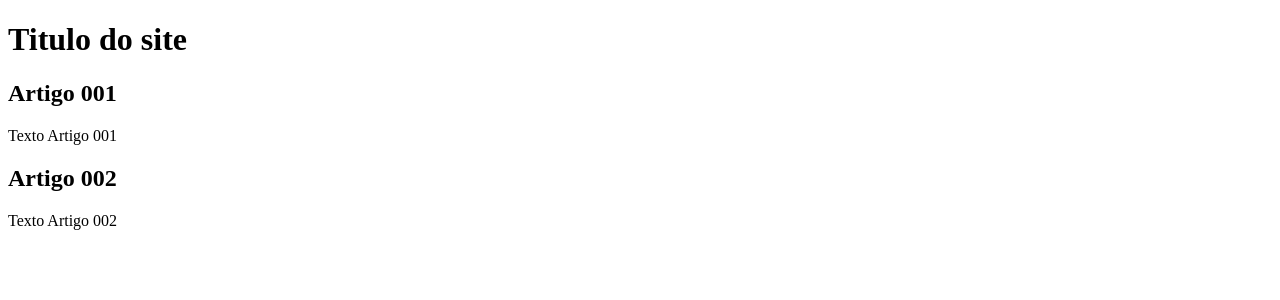
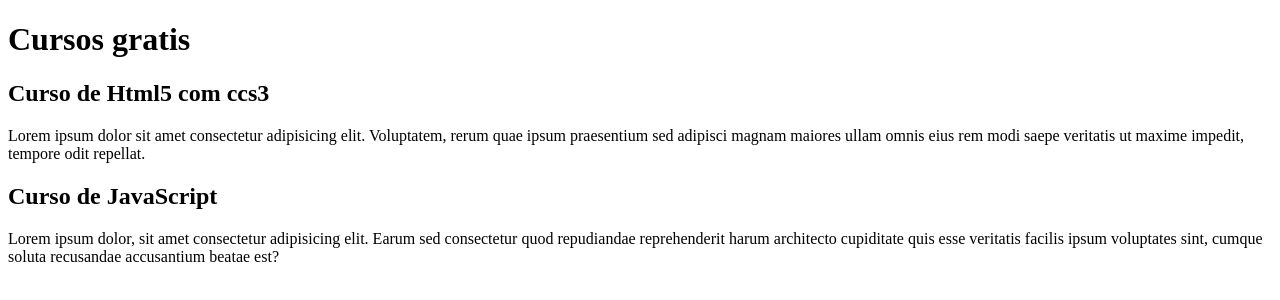
Before and after one commit to aprog1978/projeto-site, a plain HTML site: page index.html in a window 1280 px wide. Drawn offline with Linux system fonts and the light colour scheme.

Commit message:
comecei a escrever o conteudo.

```diff
--- a/index.html
+++ b/index.html
@@ -8,15 +8,15 @@
 <body>
     <main>
         <header>
-            <h1>Titulo do site</h1>
+            <h1>Cursos gratis</h1>
         </header>
         <article>
-            <h2>Artigo 001</h2>
-            <p>Texto Artigo 001</p>
+            <h2>Curso de Html5 com ccs3</h2>
+            <p>Lorem ipsum dolor sit amet consectetur adipisicing elit. Voluptatem, rerum quae ipsum praesentium sed adipisci magnam maiores ullam omnis eius rem modi saepe veritatis ut maxime impedit, tempore odit repellat.</p>
         </article>
         <article>
-            <h2>Artigo 002</h2>
-            <p>Texto Artigo 002</p>
+            <h2>Curso de JavaScript</h2>
+            <p>Lorem ipsum dolor, sit amet consectetur adipisicing elit. Earum sed consectetur quod repudiandae reprehenderit harum architecto cupiditate quis esse veritatis facilis ipsum voluptates sint, cumque soluta recusandae accusantium beatae est?</p>
         </article>
     </main>
 
```
